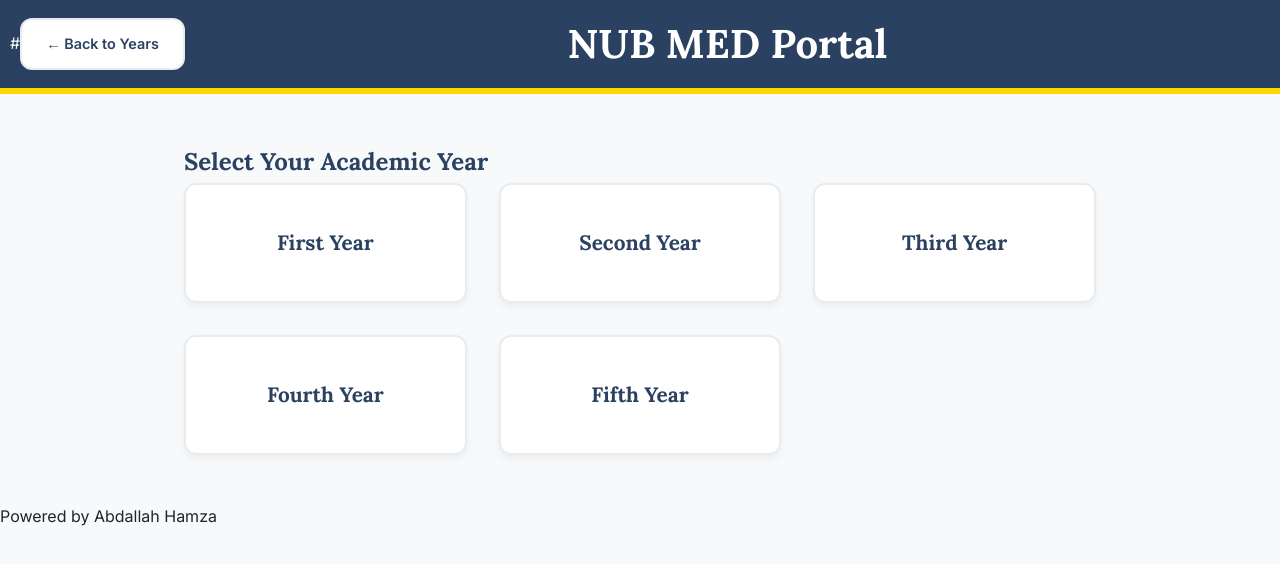
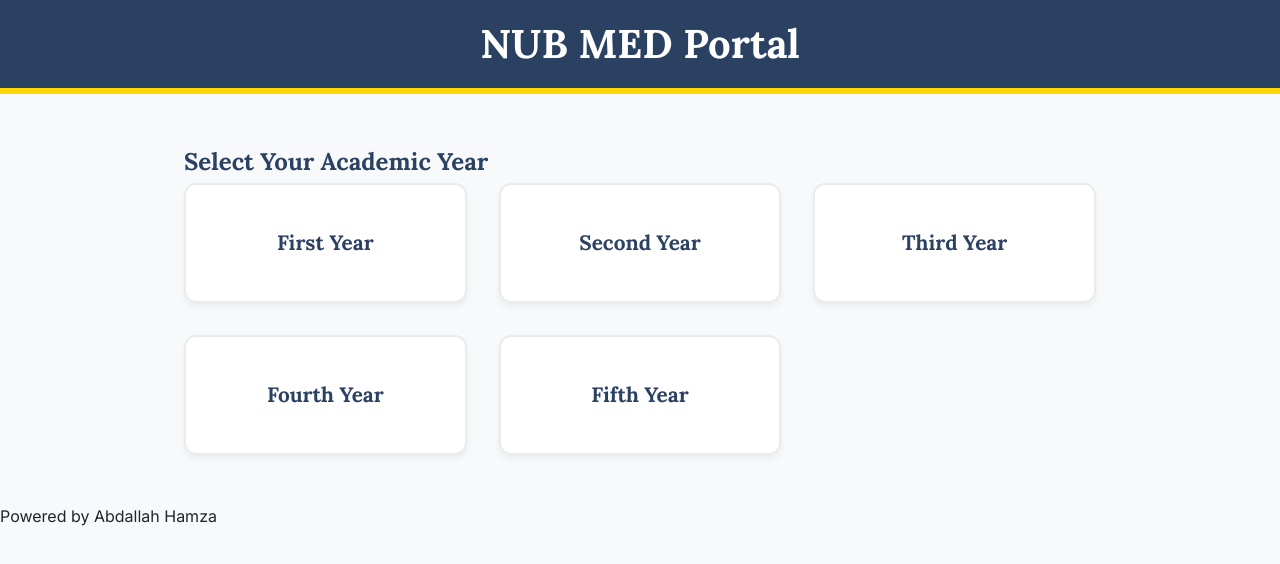
Before and after one commit to abdallah-7amza/NUB-Med, a website: page index.html in a window 1280 px wide. Drawn offline with Linux system fonts and the light colour scheme.

Commit message:
Update index.html

```diff
--- a/index.html
+++ b/index.html
@@ -15,7 +15,6 @@
         <header class="main-header" style="display: flex; align-items: center; justify-content: space-between; padding: 10px;">
 
     <!-- Back Button on the Left -->
-    #<a href="index.html" class="btn btn-secondary" style="order: 1;">&larr; Back to Years</a>
 
     <!-- Center Title -->
     <div class="header-content" style="flex-grow: 1; text-align: center; order: 2;">
```
